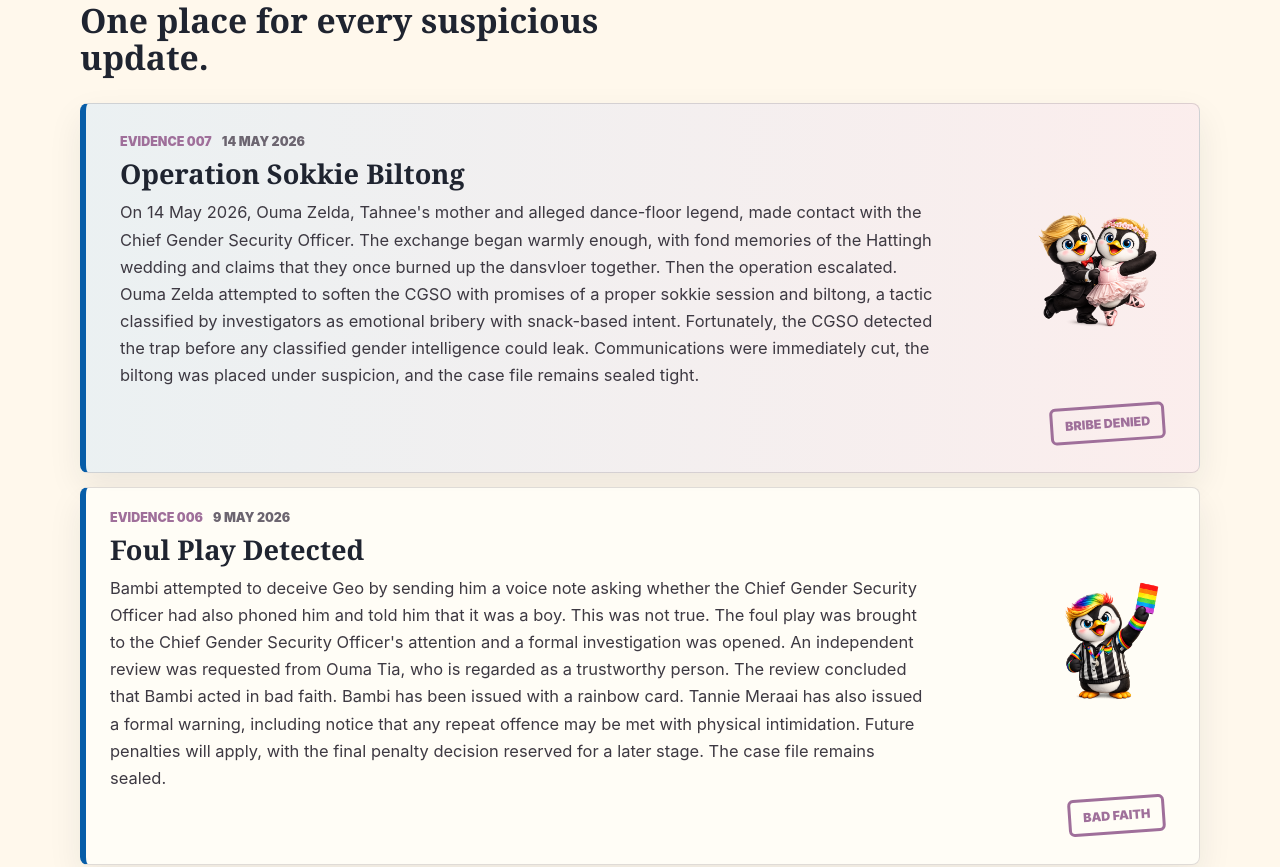
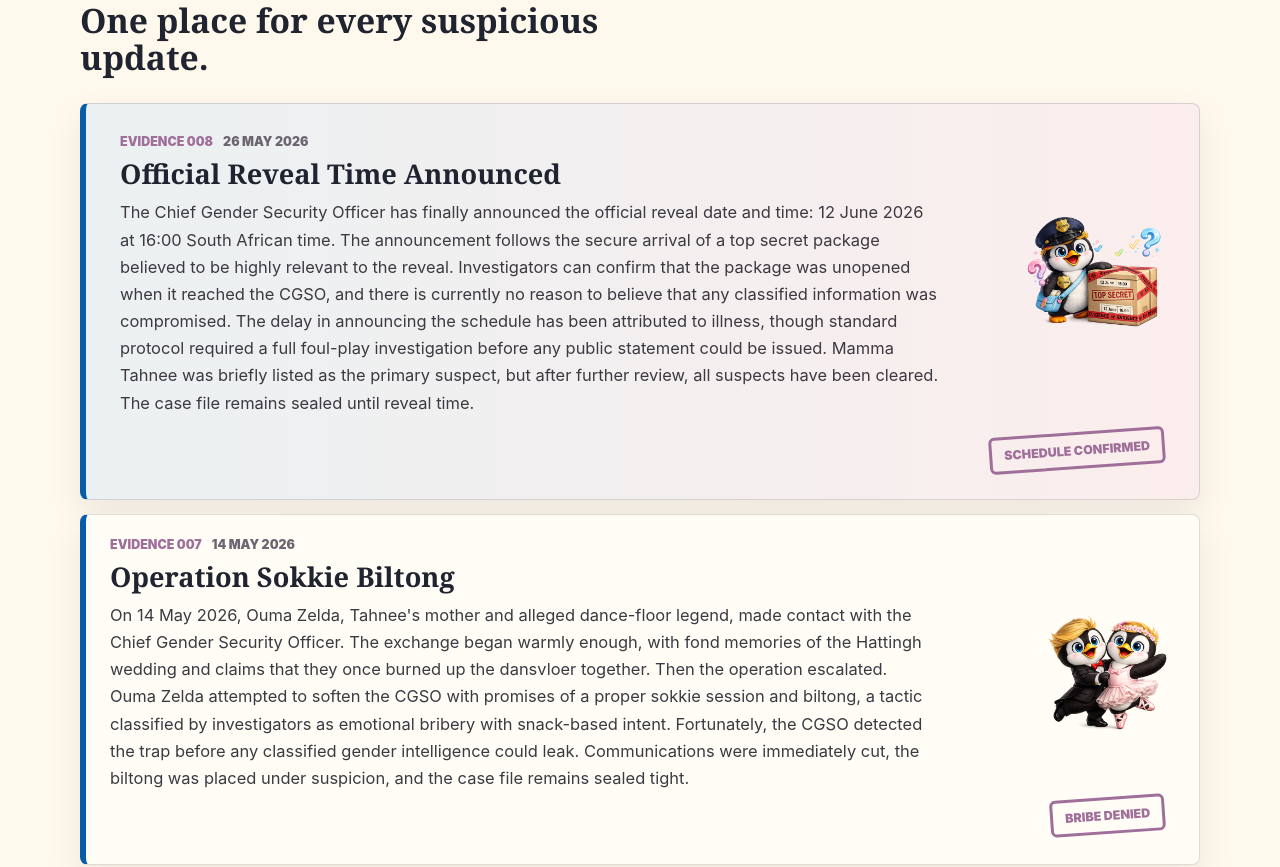
Before and after one commit to erwee-burger/gender-reveal, a React (Vite) app: page / in a window 1280 px wide. Shown: the part 1100-1967 px from the top of the page. Built offline with nearby package versions, Linux system fonts and the light colour scheme; no server answers.

Commit message:
Add reveal announcement evidence

```diff
--- a/src/config.js
+++ b/src/config.js
@@ -24,6 +24,15 @@ export const poolConfig = {
 };
 
 export const evidenceLog = [
+  {
+    id: "Evidence 008",
+    title: "Official Reveal Time Announced",
+    date: "26 May 2026",
+    image: "/assets/ChatGPT Image May 26, 2026, 08_24_59 PM.png",
+    stamp: "Schedule Confirmed",
+    summary:
+      "The Chief Gender Security Officer has finally announced the official reveal date and time: 12 June 2026 at 16:00 South African time. The announcement follows the secure arrival of a top secret package believed to be highly relevant to the reveal. Investigators can confirm that the package was unopened when it reached the CGSO, and there is currently no reason to believe that any classified information was compromised. The delay in announcing the schedule has been attributed to illness, though standard protocol required a full foul-play investigation before any public statement could be issued. Mamma Tahnee was briefly listed as the primary suspect, but after further review, all suspects have been cleared. The case file remains sealed until reveal time."
+  },
   {
     id: "Evidence 007",
     title: "Operation Sokkie Biltong",
```
Also changed, not shown: public/assets/ChatGPT Image May 26, 2026, 08_24_59 PM.png (added).
